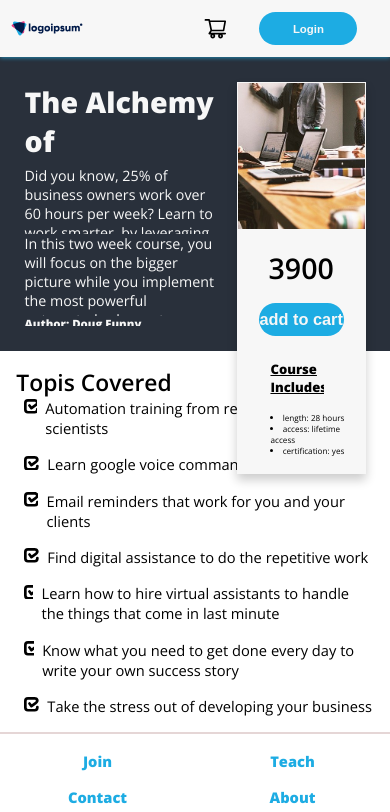
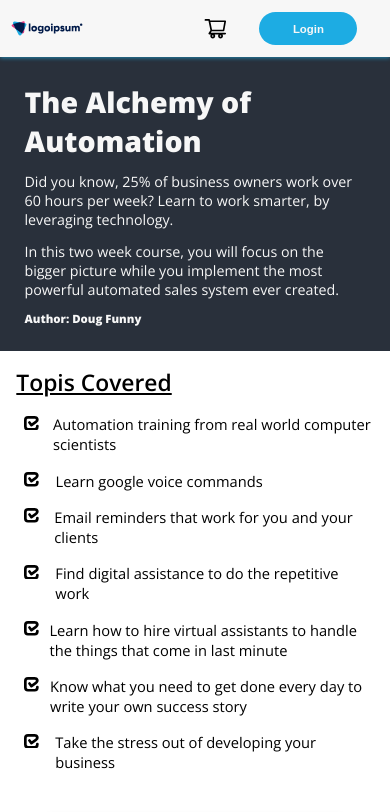
Before and after one commit to YashMohanYamo2206/E-commerce, a React (Create React App) app: page /product in a window 390 px wide. Shown: the top 812 px of the page. Built offline with nearby package versions, Linux system fonts and the light colour scheme.

Commit message:
made the product page responsive

```diff
--- a/src/App.js
+++ b/src/App.js
@@ -5,7 +5,7 @@ import Header from "../src/components/header/header";
 import { BrowserRouter as Router, Routes, Route } from "react-router-dom";
 import Auth from "./pages/auth.js";
 import Footer from "./components/footer/footer.js";
-import Product from "./components/productinfo/Product.js";
+import Product from "./pages/Product";
 
 function App() {
   return (
--- a/src/components/productinfo/Product.js
+++ /dev/null
@@ -1,16 +0,0 @@
-import React from 'react'
-import ProducFixed from './ProducFixed';
-import ProductCta from './ProductCta';
-import ProductFeatures from './ProductFeatures';
-
-const Product = () => {
-  return (
-    <>
-      <ProductCta/>
-      <ProductFeatures/>
-      <ProducFixed/>
-    </>
-  )
-}
-
-export default Product;
--- a/src/components/productinfo/ProductFeatures.js
+++ b/src/components/productinfo/ProductFeatures.js
@@ -18,10 +18,10 @@ const ProductFeatures = () => {
 
   return (
     <div className="product-features">
-        <div className="product-features__title">Topis Covered</div>
+        <u className="product-features__title">Topis Covered</u>
         <div className="product-features__list">{makeFeatures}</div>
     </div>
   )
 }
 
-export default ProductFeatures
+export default ProductFeatures;
--- /dev/null
+++ b/src/pages/Product.js
@@ -0,0 +1,16 @@
+import React from 'react'
+import ProducFixed from '../components/productinfo/ProducFixed';
+import ProductCta from '../components/productinfo/ProductCta';
+import ProductFeatures from '../components/productinfo/ProductFeatures';
+
+const Product = () => {
+  return (
+    <>
+      <ProductCta/>
+      <ProductFeatures/>
+      <ProducFixed/>
+    </>
+  )
+}
+
+export default Product;
--- a/src/scss/_product-cta.scss
+++ b/src/scss/_product-cta.scss
@@ -8,14 +8,20 @@
   height: 36rem;
 
   &__buynow {
+    border-radius: 2rem;
     position: fixed;
+    width: 35%;
     right: 0;
-    width: 33%;
     margin: 3rem 3rem 2rem 2rem;
     background-color: $color-grey-light;
     border: 1px solid $color-grey-light;
     box-shadow: 0 0.7rem 1.2rem rgba($color-black, 0.2);
-
+    @include md{
+      position: relative;
+      width: 80%;
+      margin-left: auto;
+      margin-right: auto;
+    }
     &--top {
       height: 18rem;
       width: 100%;
@@ -41,8 +47,15 @@
           font-size: 1.6rem;
           margin: 3rem 3rem 2rem 2rem ;
 
+          @include md{
+            font-size: 2.6rem;
+          }
+
           &--medium{
               margin-left: 2rem;
+              @include md{
+                font-size: 1.6rem;
+              }
           }
       }
       &--addtocart {
@@ -79,6 +92,10 @@
     margin: 3rem;
     color: $color-grey-light;
 
+    @include md{
+      width: 100%;
+    }
+
     &--title {
       font-size: 3.5rem;
       font-weight: 800;
--- a/src/scss/_product-features.scss
+++ b/src/scss/_product-features.scss
@@ -6,18 +6,20 @@
     flex-direction: column;
     min-height: 20rem;
     padding: 2rem;
+
     &__title{
         font-size: 2.8rem;
         font-weight: 600;
+        margin-bottom: 2rem;
     }
 
     &__feature{
         display: flex;
         font-size: 1.8rem;
         &--check{
-            margin: 0 1rem 0 1rem;
+            padding: 0 1rem 0 1rem;
+            margin-right: 1rem;
         }
-
     }
 
     &__list{
--- a/src/styles/main.css
+++ b/src/styles/main.css
@@ -549,13 +549,20 @@ body {
   background-color: #29303b;
   height: 36rem; }
   .product-cta__buynow {
+    border-radius: 2rem;
     position: fixed;
+    width: 35%;
     right: 0;
-    width: 33%;
     margin: 3rem 3rem 2rem 2rem;
     background-color: #f7f7f7;
     border: 1px solid #f7f7f7;
     box-shadow: 0 0.7rem 1.2rem rgba(0, 0, 0, 0.2); }
+    @media (max-width: 768px) {
+      .product-cta__buynow {
+        position: relative;
+        width: 80%;
+        margin-left: auto;
+        margin-right: auto; } }
     .product-cta__buynow--top {
       height: 18rem;
       width: 100%;
@@ -576,8 +583,14 @@ body {
         flex-direction: column;
         font-size: 1.6rem;
         margin: 3rem 3rem 2rem 2rem; }
+        @media (max-width: 768px) {
+          .product-cta__buynow--bottom--points {
+            font-size: 2.6rem; } }
         .product-cta__buynow--bottom--points--medium {
           margin-left: 2rem; }
+          @media (max-width: 768px) {
+            .product-cta__buynow--bottom--points--medium {
+              font-size: 1.6rem; } }
       .product-cta__buynow--bottom--addtocart {
         height: 4rem;
         width: 90%;
@@ -605,6 +618,9 @@ body {
     width: 50%;
     margin: 3rem;
     color: #f7f7f7; }
+    @media (max-width: 768px) {
+      .product-cta__info {
+        width: 100%; } }
     .product-cta__info--title {
       font-size: 3.5rem;
       font-weight: 800; }
@@ -627,12 +643,14 @@ body {
   padding: 2rem; }
   .product-features__title {
     font-size: 2.8rem;
-    font-weight: 600; }
+    font-weight: 600;
+    margin-bottom: 2rem; }
   .product-features__feature {
     display: flex;
     font-size: 1.8rem; }
     .product-features__feature--check {
-      margin: 0 1rem 0 1rem; }
+      padding: 0 1rem 0 1rem;
+      margin-right: 1rem; }
   .product-features__list {
     position: relative;
     display: grid;
```
